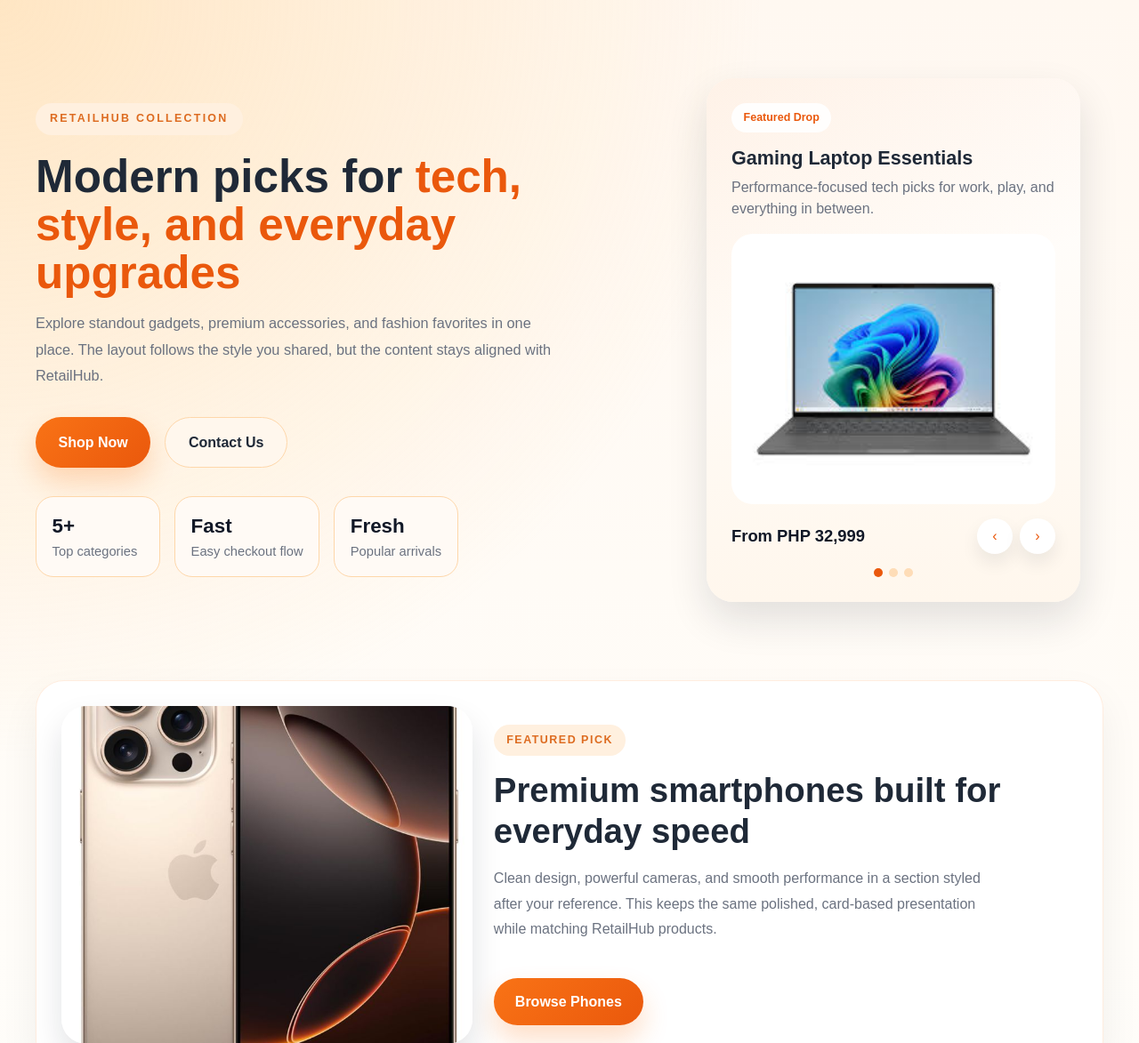
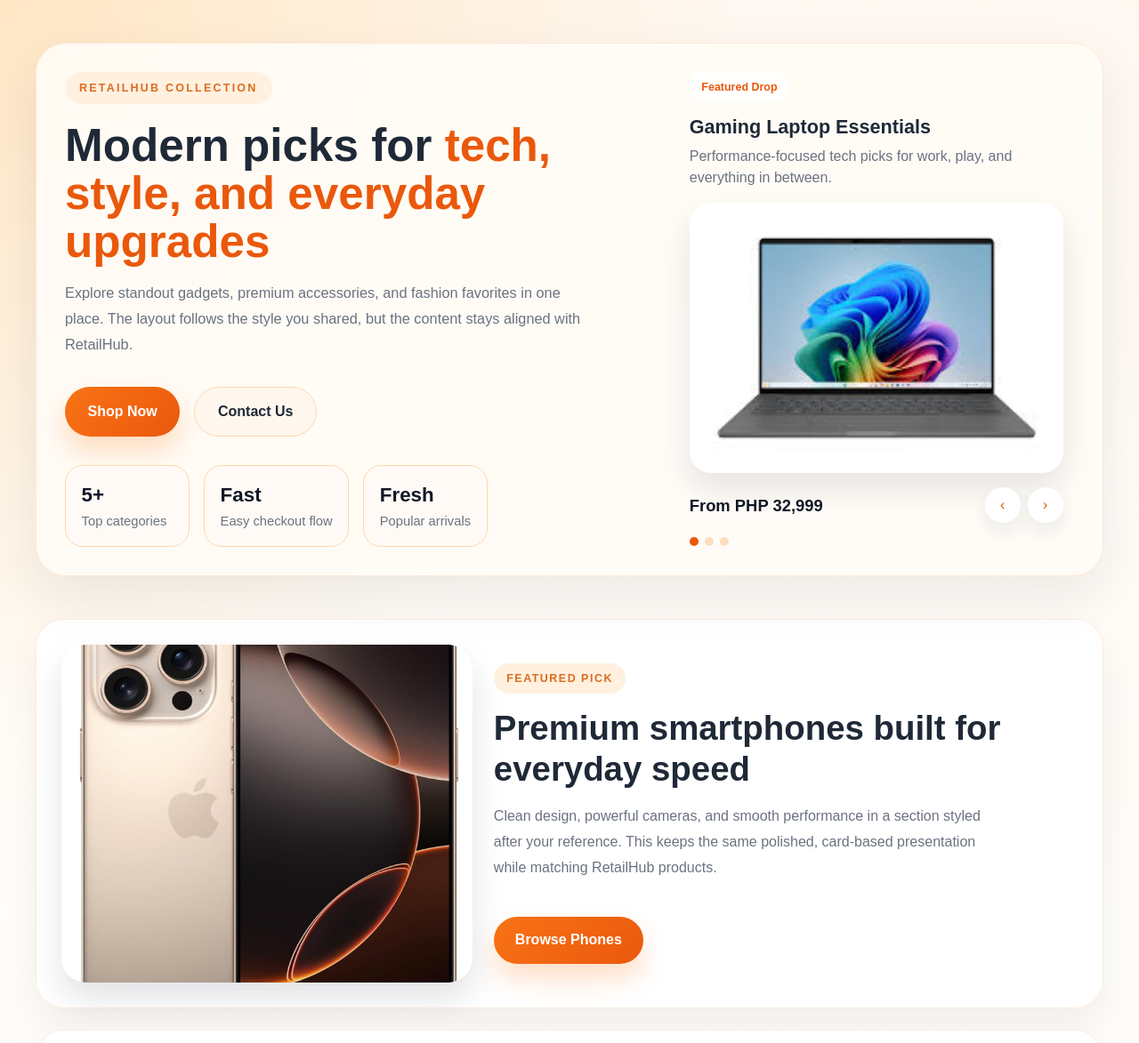
Before and after one commit to totszafra21-gif/RetailHub, a Flask app: page / in a window 1280 px wide. Shown: the part 70-1243 px from the top of the page at 89% size. Run offline with Flask 3, Linux system fonts and the light colour scheme.

Commit message:
update project files

```diff
--- a/templates/home.html
+++ b/templates/home.html
@@ -21,7 +21,12 @@
     }
 
     .retail-hero-card {
-        padding: 2.5rem 0;
+        padding: 2rem;
+        background: rgba(255, 252, 247, 0.92);
+        border: 1px solid rgba(251, 146, 60, 0.18);
+        border-radius: 34px;
+        box-shadow: 0 24px 60px rgba(15, 23, 42, 0.08);
+        backdrop-filter: blur(10px);
     }
 
     .eyebrow {
@@ -136,18 +141,14 @@
     .hero-slider {
         position: relative;
         width: min(100%, 420px);
-        background: linear-gradient(180deg, #ffffff 0%, #fff7ed 100%);
-        border-radius: 30px;
-        padding: 1.75rem;
-        box-shadow: 0 20px 45px rgba(15, 23, 42, 0.12);
-        overflow: hidden;
+        padding: 0;
     }
 
     .hero-slider::before {
         content: "";
         position: absolute;
         inset: 0;
-        background: linear-gradient(160deg, rgba(251, 146, 60, 0.12), transparent 45%);
+        background: none;
         pointer-events: none;
     }
 
@@ -183,6 +184,7 @@
         overflow: hidden;
         background: #fff;
         padding: 0.75rem;
+        box-shadow: 0 18px 35px rgba(15, 23, 42, 0.1);
     }
 
     .slide-image-frame img {
@@ -232,7 +234,7 @@
     .slider-dots {
         display: flex;
         gap: 0.45rem;
-        justify-content: center;
+        justify-content: flex-start;
         margin-top: 1rem;
     }
 
@@ -409,8 +411,8 @@
         }
 
         .retail-hero-card {
-            padding: 1.5rem 0;
-            border-radius: 0;
+            padding: 1.25rem;
+            border-radius: 26px;
         }
 
         .retail-hero {
```
